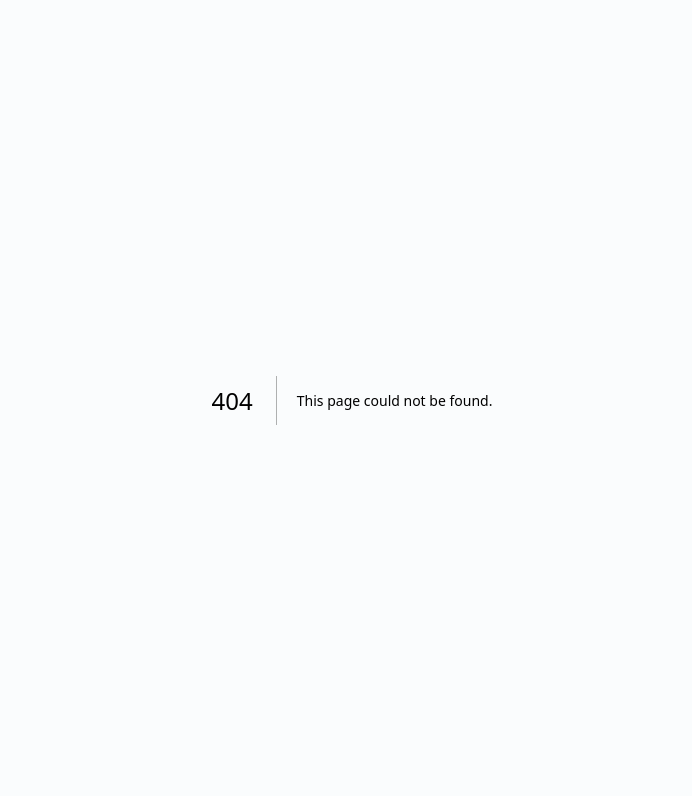
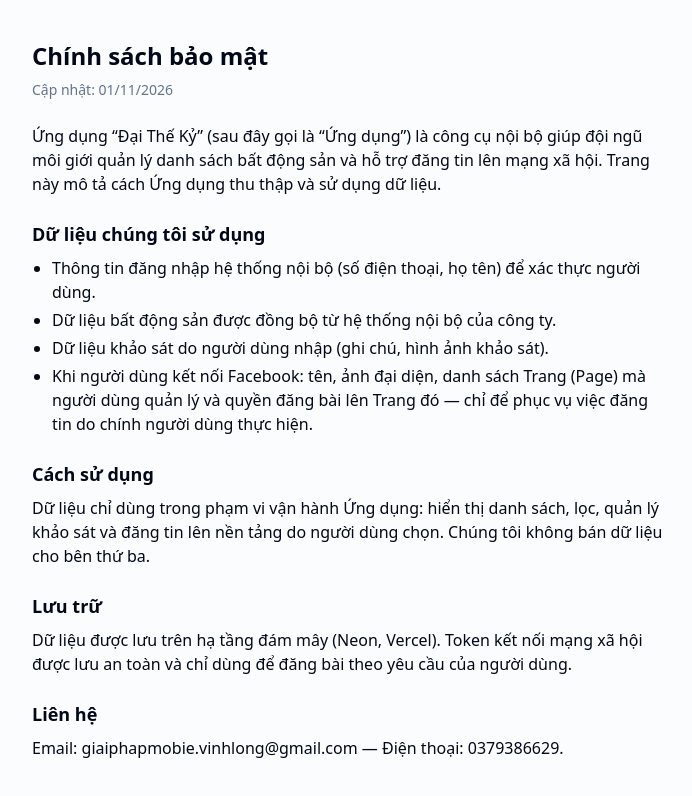
Before and after one commit to giaiphapmobievinhlong-loivt/daitheky, a Next.js app: page /privacy in a window 1280 px wide. Before the commit this address had no page. Shown: the top 796 px of the page, without its empty margins (288-980 px from the left). Built offline with nearby package versions, Linux system fonts and the light colour scheme.

Commit message:
Thêm trang Chính sách bảo mật & Hướng dẫn xoá dữ liệu (cho Facebook App Review)
Co-Authored-By: Claude Opus 4.8 <noreply@anthropic.com>

```diff
--- /dev/null
+++ b/src/app/data-deletion/page.tsx
@@ -0,0 +1,32 @@
+export const metadata = { title: "Xoá dữ liệu — Đại Thế Kỷ" };
+
+export default function DataDeletionPage() {
+  return (
+    <main className="mx-auto max-w-2xl px-4 py-10">
+      <h1 className="text-2xl font-bold mb-2">Hướng dẫn xoá dữ liệu</h1>
+      <p className="text-sm text-muted-foreground mb-6">Cập nhật: 01/11/2026</p>
+
+      <p className="mb-4">
+        Người dùng có quyền yêu cầu xoá dữ liệu cá nhân và thông tin kết nối mạng xã hội
+        khỏi ứng dụng &ldquo;Đại Thế Kỷ&rdquo;.
+      </p>
+
+      <h2 className="text-lg font-semibold mt-6 mb-2">Cách yêu cầu xoá</h2>
+      <ul className="list-disc pl-5 space-y-1">
+        <li>
+          Trong ứng dụng: ngắt kết nối Facebook ở mục &ldquo;Kết nối nền tảng&rdquo; để xoá
+          token và liên kết Trang của bạn.
+        </li>
+        <li>
+          Hoặc gửi yêu cầu tới <b>giaiphapmobie.vinhlong@gmail.com</b> (hoặc gọi{" "}
+          <b>0379386629</b>) kèm tài khoản của bạn; chúng tôi sẽ xoá dữ liệu trong vòng 7 ngày.
+        </li>
+      </ul>
+
+      <p className="mt-6">
+        Việc ngắt kết nối sẽ xoá toàn bộ token truy cập Facebook và liên kết Trang của bạn
+        khỏi hệ thống của chúng tôi. Dữ liệu khảo sát của bạn cũng có thể được xoá theo yêu cầu.
+      </p>
+    </main>
+  );
+}
--- /dev/null
+++ b/src/app/privacy/page.tsx
@@ -0,0 +1,44 @@
+export const metadata = { title: "Chính sách bảo mật — Đại Thế Kỷ" };
+
+export default function PrivacyPage() {
+  return (
+    <main className="mx-auto max-w-2xl px-4 py-10 prose prose-sm">
+      <h1 className="text-2xl font-bold mb-2">Chính sách bảo mật</h1>
+      <p className="text-sm text-muted-foreground mb-6">Cập nhật: 01/11/2026</p>
+
+      <p className="mb-4">
+        Ứng dụng &ldquo;Đại Thế Kỷ&rdquo; (sau đây gọi là &ldquo;Ứng dụng&rdquo;) là công cụ nội bộ
+        giúp đội ngũ môi giới quản lý danh sách bất động sản và hỗ trợ đăng tin lên
+        mạng xã hội. Trang này mô tả cách Ứng dụng thu thập và sử dụng dữ liệu.
+      </p>
+
+      <h2 className="text-lg font-semibold mt-6 mb-2">Dữ liệu chúng tôi sử dụng</h2>
+      <ul className="list-disc pl-5 space-y-1">
+        <li>Thông tin đăng nhập hệ thống nội bộ (số điện thoại, họ tên) để xác thực người dùng.</li>
+        <li>Dữ liệu bất động sản được đồng bộ từ hệ thống nội bộ của công ty.</li>
+        <li>Dữ liệu khảo sát do người dùng nhập (ghi chú, hình ảnh khảo sát).</li>
+        <li>
+          Khi người dùng kết nối Facebook: tên, ảnh đại diện, danh sách Trang (Page)
+          mà người dùng quản lý và quyền đăng bài lên Trang đó — chỉ để phục vụ việc
+          đăng tin do chính người dùng thực hiện.
+        </li>
+      </ul>
+
+      <h2 className="text-lg font-semibold mt-6 mb-2">Cách sử dụng</h2>
+      <p className="mb-4">
+        Dữ liệu chỉ dùng trong phạm vi vận hành Ứng dụng: hiển thị danh sách, lọc, quản lý
+        khảo sát và đăng tin lên nền tảng do người dùng chọn. Chúng tôi không bán dữ liệu
+        cho bên thứ ba.
+      </p>
+
+      <h2 className="text-lg font-semibold mt-6 mb-2">Lưu trữ</h2>
+      <p className="mb-4">
+        Dữ liệu được lưu trên hạ tầng đám mây (Neon, Vercel). Token kết nối mạng xã hội
+        được lưu an toàn và chỉ dùng để đăng bài theo yêu cầu của người dùng.
+      </p>
+
+      <h2 className="text-lg font-semibold mt-6 mb-2">Liên hệ</h2>
+      <p>Email: giaiphapmobie.vinhlong@gmail.com — Điện thoại: 0379386629.</p>
+    </main>
+  );
+}
```
